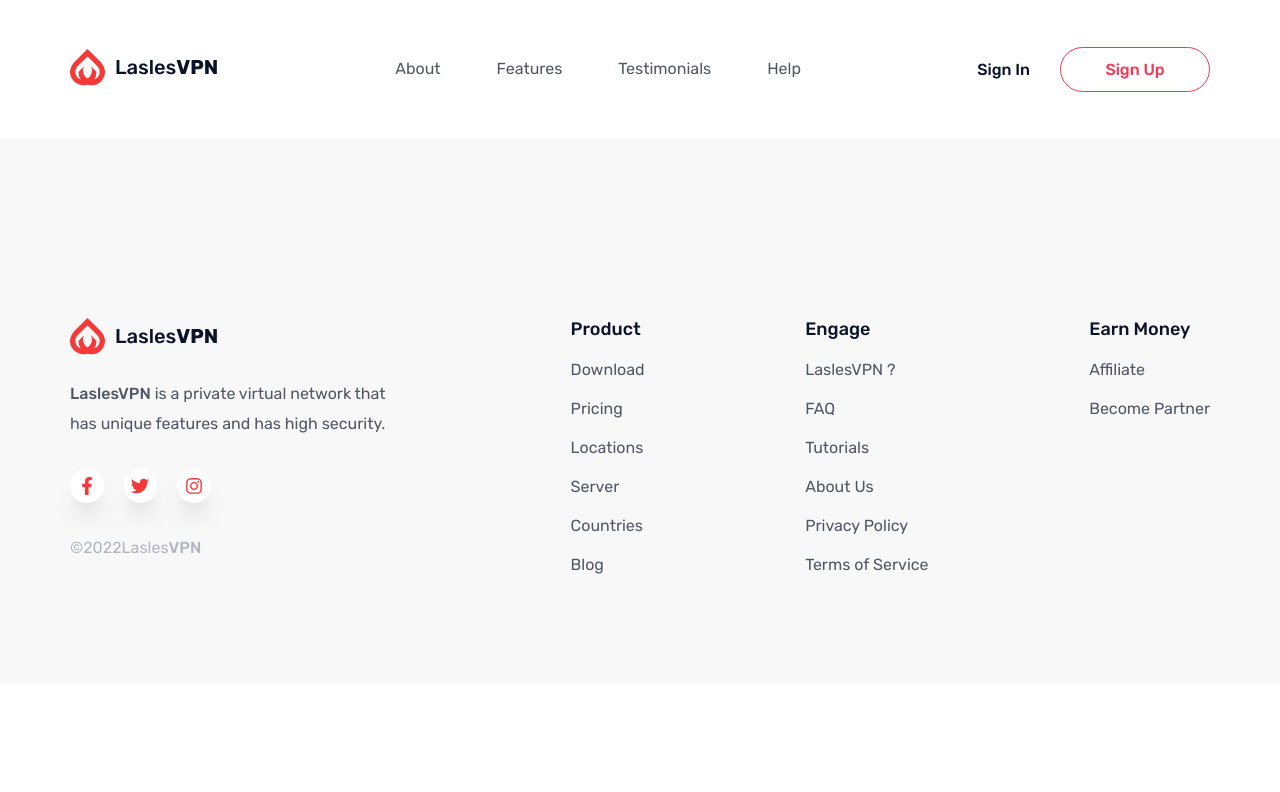
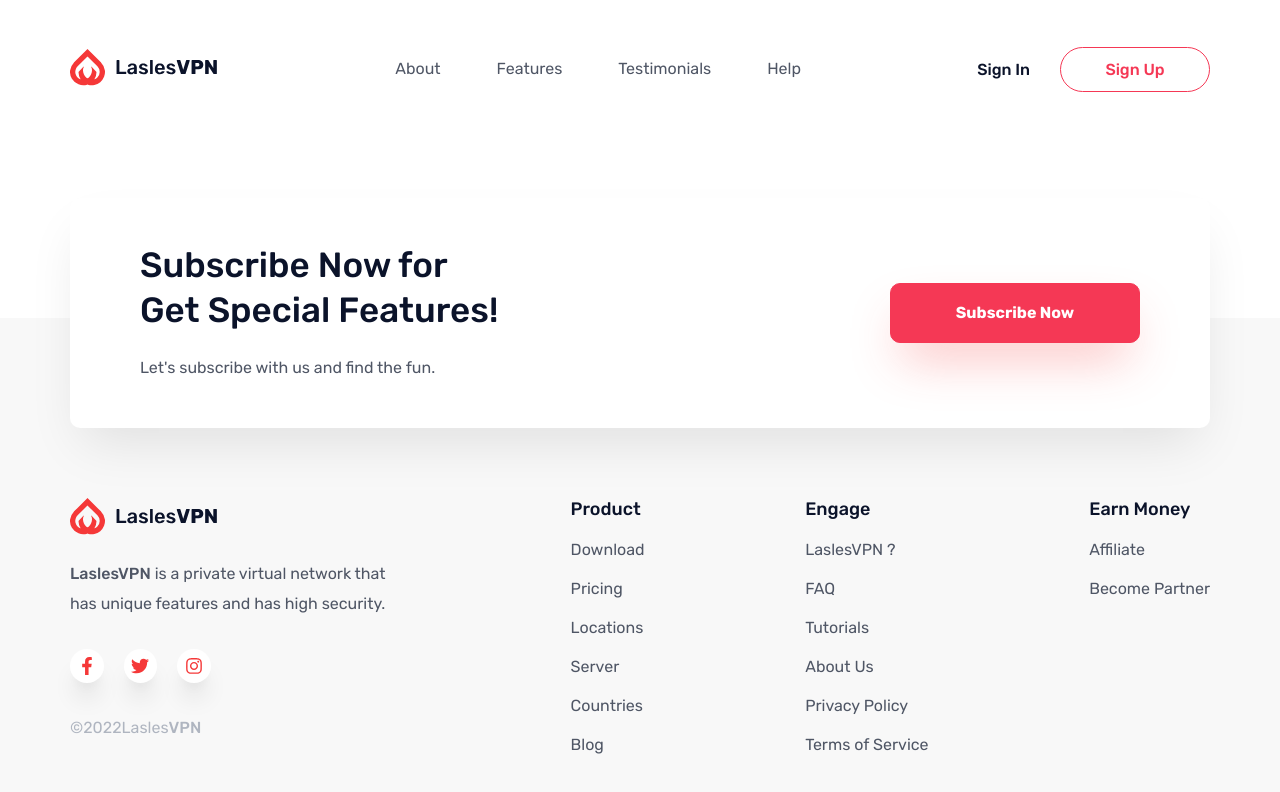
Before and after one commit to Dailton-Bastos/lasles-vpn, a React (Vite) app: page / in a window 1280 px wide. Shown: the top 792 px of the page. Built offline with nearby package versions, Linux system fonts and the light colour scheme.

Commit message:
feat: add newsletter component

```diff
--- /dev/null
+++ b/src/components/Footer/Newsletter/index.tsx
@@ -0,0 +1,19 @@
+import { footer } from '~/mock-components.json';
+
+import * as Styled from './styles';
+
+export const Newsletter = () => {
+  const { newsletter } = footer;
+
+  return (
+    <Styled.Content>
+      <Styled.Title>
+        <h2>{newsletter.title}</h2>
+
+        <p>{newsletter.subtitle}</p>
+      </Styled.Title>
+
+      <Styled.Subscribe>Subscribe Now</Styled.Subscribe>
+    </Styled.Content>
+  );
+};
--- /dev/null
+++ b/src/components/Footer/Newsletter/styles.ts
@@ -0,0 +1,55 @@
+import styled from 'styled-components';
+
+export const Content = styled.div`
+  align-items: center;
+  background-color: var(--white);
+  border-radius: 10px;
+  box-shadow: 0 25px 50px -12px rgba(0, 0, 0, 0.10);
+  display: flex;
+  padding: 45px 70px;
+  position: absolute;
+  left: 50%;
+  transform: translate(-50%, 0);
+  top: -22%;
+  margin: 0 auto;
+  max-width: 1140px;
+  justify-content: space-between;
+  width: 100%;
+`;
+
+export const Title = styled.div`
+
+  h2 {
+    color: var(--gray-900);
+    font-size: 3.5rem;
+    font-weight: 500;
+    line-height: 45px;
+    max-width: 371px;
+    margin-bottom: 20px;
+  }
+
+  p {
+    line-height: 30px;
+  }
+`;
+
+export const Subscribe = styled.button`
+  align-items: center;
+  background: var(--red-500);
+  border: 1px solid var(--red-500);
+  border-radius: 10px;
+  box-shadow: 0 25px 50px -12px rgba(245, 56, 56, 0.35);
+  color: var(--white);
+  display: flex;
+  font-weight: 700;
+  flex-shrink: 0;
+  justify-content: center;
+  height: 60px;
+  line-height: 25px;
+  transition: background 0.3s;
+  width: 250px;
+
+  &:hover {
+    background: #dd324d;
+  }
+`;
--- a/src/components/Footer/index.tsx
+++ b/src/components/Footer/index.tsx
@@ -3,14 +3,18 @@ import { Logo } from '~/components/Logo';
 import { footer } from '~/mock-components.json';
 
 import { Institutional } from './Institutional';
+import { Newsletter } from './Newsletter';
 import { SocialIcons } from './Social';
 import * as Styled from './styles';
 
 export const Footer = () => {
   const { institutional } = footer;
+
   return (
     <Styled.Wrapper>
       <Container>
+        <Newsletter />
+
         <Styled.Content>
           <Styled.Social>
             <Logo />
--- a/src/components/Footer/styles.ts
+++ b/src/components/Footer/styles.ts
@@ -2,7 +2,9 @@ import styled from 'styled-components';
 
 export const Wrapper = styled.footer`
   background-color: var(--gray-50);
+  margin-top: 180px;
   padding: 180px 50px 100px;
+  position: relative;
   width: 100%;
 `;
 
--- a/src/mock-components.json
+++ b/src/mock-components.json
@@ -1,5 +1,9 @@
 {
   "footer": {
+    "newsletter": {
+      "title": "Subscribe Now for Get Special Features!",
+      "subtitle": "Let's subscribe with us and find the fun."
+    },
     "institutional": {
       "product": {
         "title": "Product",
```
Also changed, not shown: 1 other file (tests, documents, lock files or other folders).
